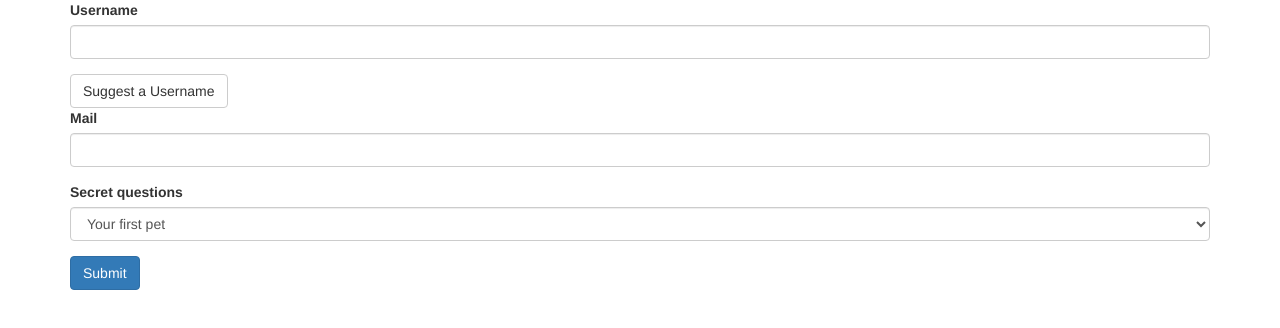
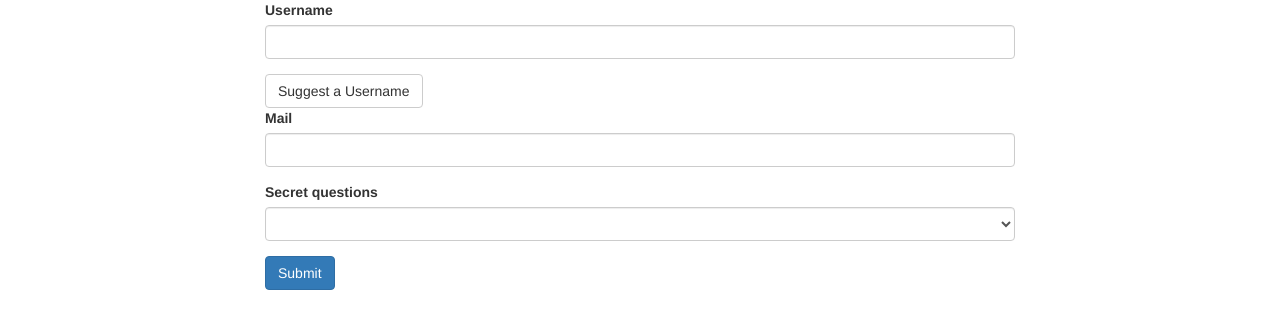
Before and after one commit to mc-carthy/ngChunks, an Angular app in the folder forms/: page / in a window 1280 px wide. Shown: the top 328 px of the page. Built offline with nearby package versions, Linux system fonts and the light colour scheme.

Commit message:
Template driven, registering form controls

```diff
--- a/forms/src/app/app.component.html
+++ b/forms/src/app/app.component.html
@@ -1,19 +1,37 @@
 <div class="container">
-    <div class="rom">
+    <div class="row">
+        <div class="col-xs-12 col-sm-10 col-md-8 col-sm-offset-1 col-md-offset-2">
             <form>
                 <div id="user-data">
                     <div class="form-group">
                         <label for="username">Username</label>
-                    <input type="text" id="username" class="form-control">
+                        <input
+                            ngModel
+                            name="username"
+                            type="text"
+                            id="username"
+                            class="form-control"
+                        >
                     </div>
                     <button class="btn btn-default">Suggest a Username</button>
                     <div class="form-group">
                         <label for="email">Mail</label>
-                    <input type="email" id="email" class="form-control">
+                        <input
+                            ngModel
+                            name="email"
+                            type="email"
+                            id="email"
+                            class="form-control"
+                        >
                     </div>
                 </div>
                 <div class="form-group"><label for="secret">Secret questions</label>
-                <select id="secret" class="form-control">
+                    <select
+                        ngModel
+                        name="secret"
+                        id="secret"
+                        class="form-control"
+                    >
                         <option value="pet">Your first pet</option>
                         <option value="teacher">Your first teacher</option>
                     </select>
@@ -22,3 +40,4 @@
             </form>
         </div>
     </div>
+</div>
--- a/forms/src/app/app.module.ts
+++ b/forms/src/app/app.module.ts
@@ -1,5 +1,6 @@
+import { NgModule } from '@angular/core';
 import { BrowserModule } from '@angular/platform-browser';
-import { NgModule } from '@angular/core';
+import { FormsModule } from '@angular/forms';
 
 import { AppComponent } from './app.component';
 
@@ -8,7 +9,8 @@ import { AppComponent } from './app.component';
     AppComponent
   ],
   imports: [
-    BrowserModule
+    BrowserModule,
+    FormsModule
   ],
   providers: [],
   bootstrap: [AppComponent]
```
Lines whose indentation alone changed are shown as unchanged.
